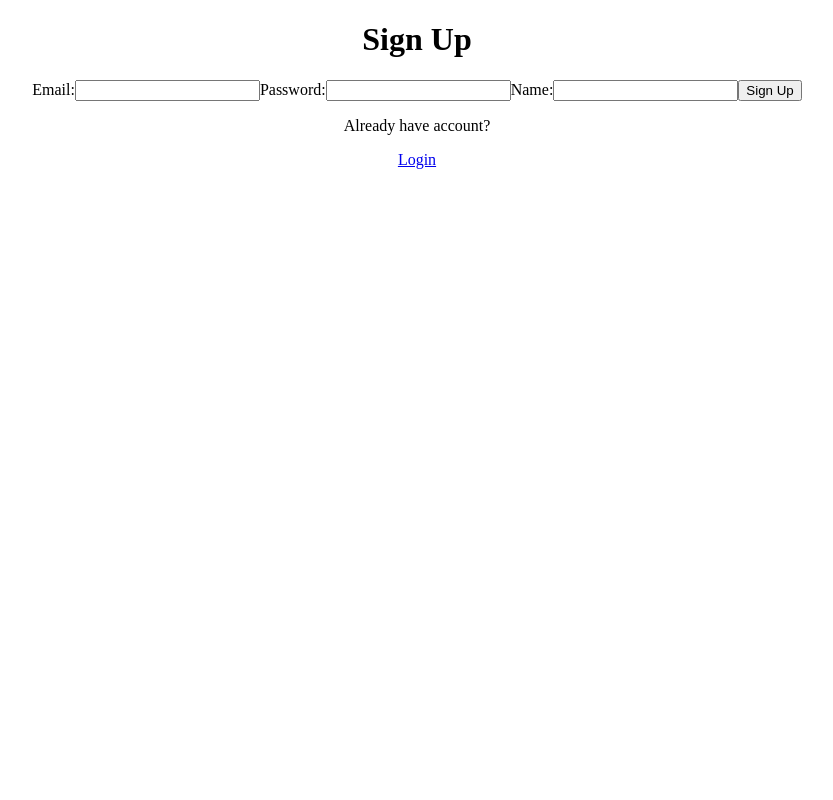
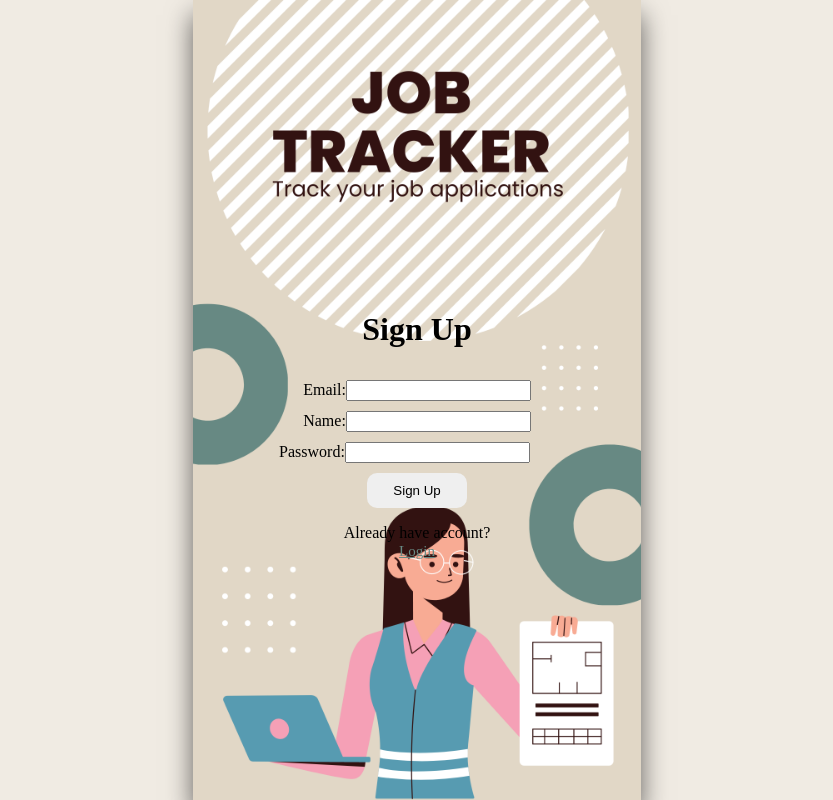
Before and after one commit to sijincodes/JobApplicationTracker-client, a React (Create React App) app: page /signup in a window 1280 px wide. Shown: the whole page, without its empty margins (223-1056 px from the left). Built offline with nearby package versions, Linux system fonts and the light colour scheme; no server answers.

Commit message:
signup & login done

```diff
--- a/src/pages/LoginPage/LoginPage.jsx
+++ b/src/pages/LoginPage/LoginPage.jsx
@@ -1,4 +1,4 @@
-import "./LoginPage.css";
+import "./../SignupPage/SignupPage.css";
 import { useState, useContext } from "react";
 import { Link, useNavigate } from "react-router-dom";
 import { AuthContext } from "../../context/auth.context";
@@ -45,13 +45,18 @@ function LoginPage() {
   };
 
   return (
-    <div className="LoginPage">
+    <div className="Page">
+      <div className="container">
+        <div className="innerWrapper">
       <h1>Login</h1>
 
       <form onSubmit={handleLoginSubmit}>
+      <div className="formContainer">
+      <div className="formInnerContainer" style={{paddingLeft: "25px"}}>
         <label>Email:</label>
         <input type="email" name="email" value={email} onChange={handleEmail} />
-
+</div>
+ <div className="formInnerContainer">
         <label>Password:</label>
         <input
           type="password"
@@ -59,13 +64,18 @@ function LoginPage() {
           value={password}
           onChange={handlePassword}
         />
-
-        <button type="submit">Login</button>
+        </div>
+        <div className="formInnerContainer">
+        <button  className="buttonForm" type="submit" style={{marginLeft: "20px"}}>Login</button>
+        </div>
+        </div>
       </form>
       {errorMessage && <p className="error-message">{errorMessage}</p>}
 
-      <p>Don't have an account yet?</p>
-      <Link to={"/signup"}> Sign Up</Link>
+      <p style={{marginBottom:"0px"}}>Don't have an account yet?</p>
+      <Link to={"/signup"} style={{color:"#678983" ,fontSize:"15px" }}> Sign Up </Link>
+    </div>
+    </div>
     </div>
   );
 }
--- a/src/pages/SignupPage/SignupPage.css
+++ b/src/pages/SignupPage/SignupPage.css
@@ -0,0 +1,53 @@
+.Page{
+    height: 100vh;
+    width: 100vw;
+    margin:0px;
+    background-color: #F0EBE3;
+    display:flex;
+    align-items: center;
+    justify-content: center;
+}
+
+.container{
+
+    background-image: url("./../../Assets/Job\ Tracker.png");
+    box-shadow: 0 15px 25px rgba(0,0,0,.6);
+
+    /* margin-left:  460px;
+    margin-right: 460px; */
+
+
+    height: 100%;
+    width: 35%;
+
+  background-repeat: no-repeat;
+  background-size: cover;
+}
+
+.innerWrapper{
+    padding-top: 290px;
+}
+.formContainer{
+    display: flex;
+    flex-direction: column;
+}
+.formInnerContainer{
+    padding-top: 10px;
+}
+.passwordDiv{
+    padding-right: 25px;
+}
+.buttonForm{
+    height: 35px;
+    width: 100px;
+    cursor: pointer;
+    border-radius: 10px;
+    border: 2px;
+}
+@media(max-width: 820px){
+	.container {
+
+        height: 100%;
+        width: 100%;
+	}
+}
--- a/src/pages/SignupPage/SignupPage.jsx
+++ b/src/pages/SignupPage/SignupPage.jsx
@@ -46,13 +46,27 @@ function SignupPage() {
   };
 
   return (
-    <div className="SignupPage">
+    <div className="Page">
+      <div className="container">
+        <div className="innerWrapper">
           <h1>Sign Up</h1>
 
           <form onSubmit={handleSignupSubmit}>
+          <div className="formContainer">
+          <div className="formInnerContainer">
             <label>Email:</label>
-        <input type="email" name="email" value={email} onChange={handleEmail} />
-
+            <input
+              type="email"
+              name="email"
+              value={email}
+              onChange={handleEmail}
+            />
+            </div>
+            <div className="formInnerContainer">
+            <label>Name:</label>
+            <input type="text" name="name" value={name} onChange={handleName} />
+            </div>
+            <div className="formInnerContainer passwordDiv">
             <label>Password:</label>
             <input
               type="password"
@@ -60,17 +74,20 @@ function SignupPage() {
               value={password}
               onChange={handlePassword}
             />
+            </div>
+            <div className="formInnerContainer">
+            <button className="buttonForm" type="submit">Sign Up</button>
+            </div>
 
-        <label>Name:</label>
-        <input type="text" name="name" value={name} onChange={handleName} />
-
-        <button type="submit">Sign Up</button>
+            </div>
           </form>
 
           {errorMessage && <p className="error-message">{errorMessage}</p>}
 
-      <p>Already have account?</p>
-      <Link to={"/login"}> Login</Link>
+          <p style={{marginBottom:"0px"}}>Already have account?</p>
+          <Link to={"/login"} style={{color:"#678983" ,fontSize:"15px" }}> Login</Link>
+        </div>
+      </div>
     </div>
   );
 }
```
Also changed, not shown: src/Assets/Job Tracker.png (added). Lines whose indentation alone changed are shown as unchanged.
